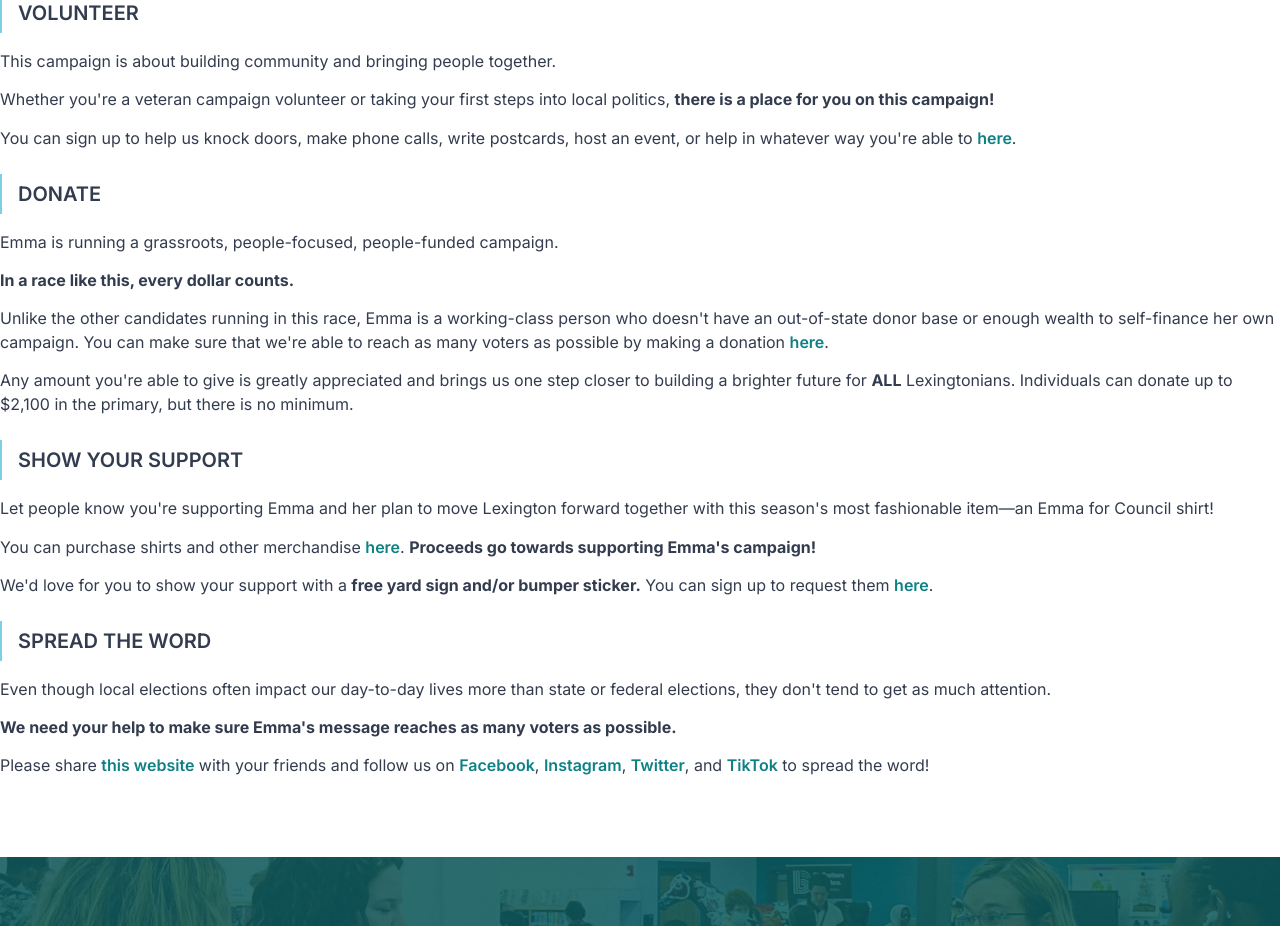
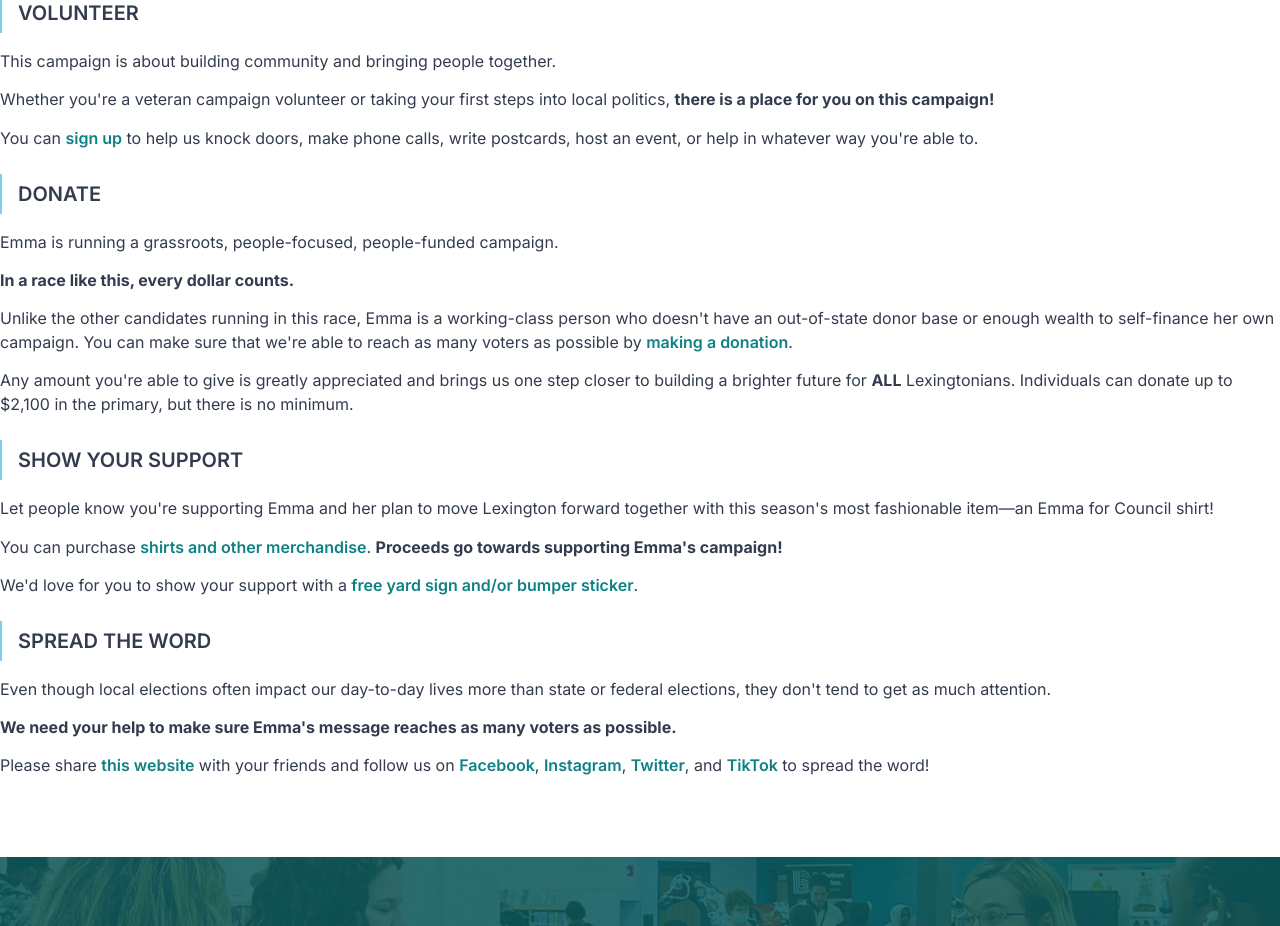
Before and after one commit to aljmiller87/yaga-punk-collective, a Next.js app: page /join-us in a window 1280 px wide. Shown: the part 780-1706 px from the top of the page. Built offline with nearby package versions, Linux system fonts and the light colour scheme; a web font is replaced by a local one.

Commit message:
join us link placement change to headings

```diff
--- a/src/app/join-us/page.tsx
+++ b/src/app/join-us/page.tsx
@@ -46,21 +46,21 @@ const Volunteer = () => {
           <b>there is a place for you on this campaign!</b>
         </p>
         <p>
-          You can sign up to help us knock doors, make phone calls, write
-          postcards, host an event, or help in whatever way you&apos;re able to{" "}
+          You can{" "}
           <a
             href="https://forms.gle/3RwUsGhbmbEXSwC3A"
             target="_blank"
             rel="noopener noreferrer"
           >
-            here
-          </a>
-          .
+            sign up
+          </a>{" "}
+          to help us knock doors, make phone calls, write postcards, host an
+          event, or help in whatever way you&apos;re able to.
         </p>
         <p></p>
         <h3>Donate</h3>
         <p>
-          Emma is running a grassroots, people-focused, people-funded campaign.{" "}
+          Emma is running a grassroots, people-focused, people-funded campaign.
         </p>
         <p>
           <b>In a race like this, every dollar counts.</b>
@@ -69,14 +69,13 @@ const Volunteer = () => {
           Unlike the other candidates running in this race, Emma is a
           working-class person who doesn&apos;t have an out-of-state donor base
           or enough wealth to self-finance her own campaign. You can make sure
-          that we&apos;re able to reach as many voters as possible by making a
-          donation{" "}
+          that we&apos;re able to reach as many voters as possible by{" "}
           <a
             href="https://secure.actblue.com/donate/emmacurtislex"
             target="_blank"
             rel="noopener noreferrer"
           >
-            here
+            making a donation
           </a>
           .
         </p>
@@ -94,26 +93,24 @@ const Volunteer = () => {
           item—an Emma for Council shirt!
         </p>
         <p>
-          You can purchase shirts and other merchandise{" "}
+          You can purchase{" "}
           <a
             href="https://www.bonfire.com/store/emmaforlex/"
             target="_blank"
             rel="noopener noreferrer"
           >
-            here
+            shirts and other merchandise
           </a>
           . <b>Proceeds go towards supporting Emma&apos;s campaign!</b>
         </p>
         <p>
           We&apos;d love for you to show your support with a{" "}
-          <b>free yard sign and/or bumper sticker.</b> You can sign up to
-          request them{" "}
           <a
             href="https://forms.gle/suukLVa9ZrQLqWpi7"
             target="_blank"
             rel="noopener noreferrer"
           >
-            here
+            free yard sign and/or bumper sticker
           </a>
           .
         </p>
```
